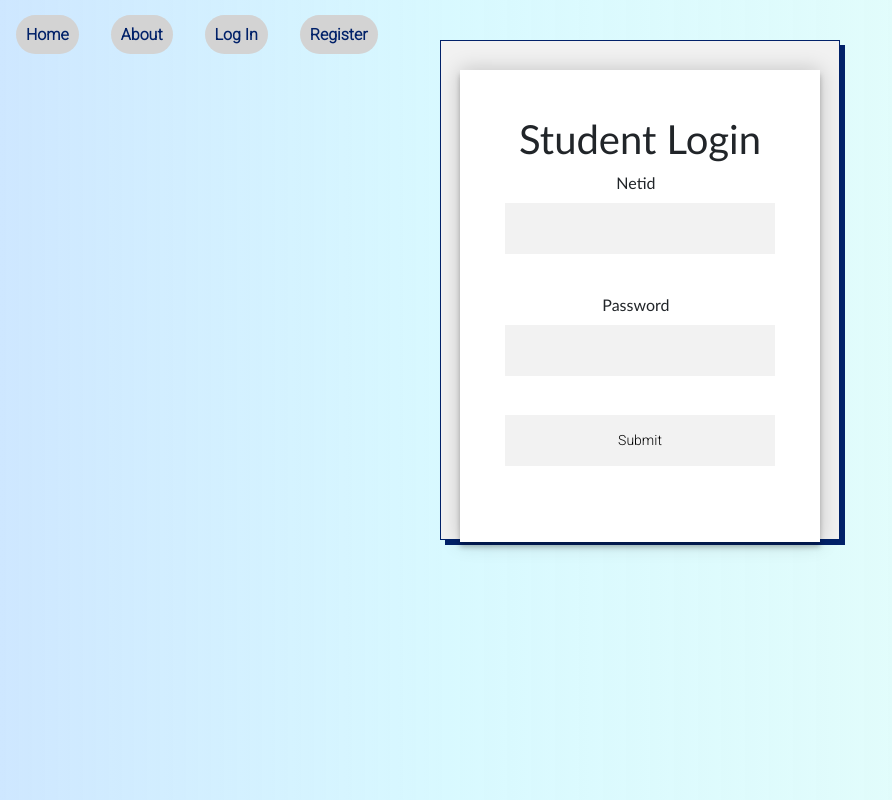
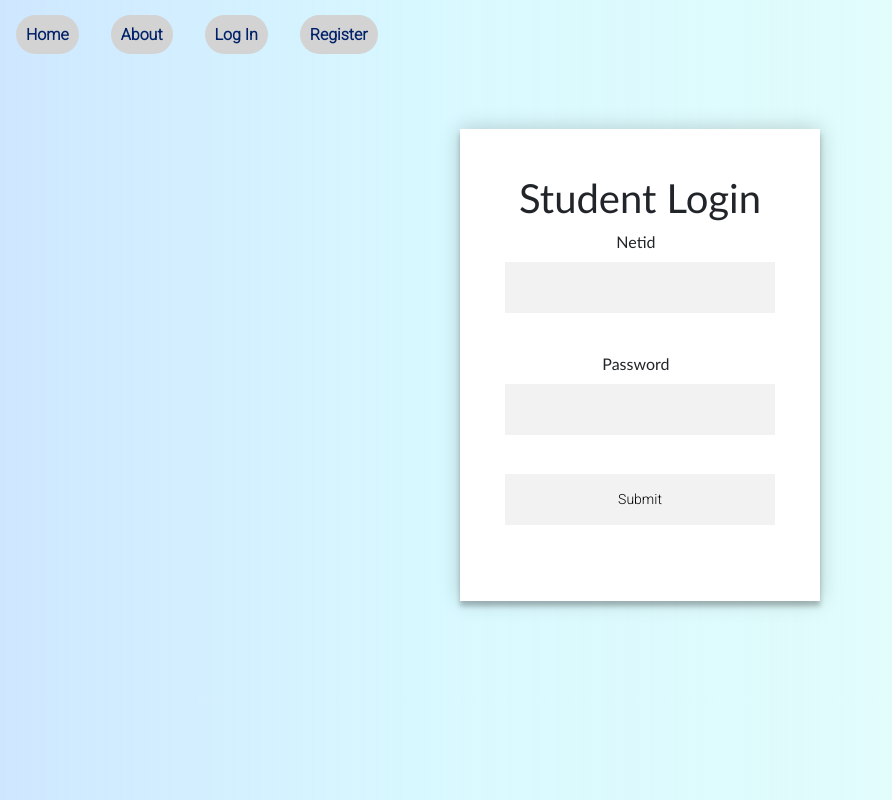
Before and after one commit to yyntommy/CS316_Project, a Python web app: template roommatefinder/templates/login.html in a window 1280 px wide. Shown: the whole page, without its empty margins (0-892 px from the left). Run offline with Jinja, Linux system fonts and the light colour scheme; the template is opened without the code that fills it, so the values that code supplies are empty, except form fields; form fields are guessed from the names that the template uses; some libraries are stand-ins or nearby versions.

Commit message:
background of login container fixed

```diff
--- a/roommatefinder/static/styles/login3.css
+++ b/roommatefinder/static/styles/login4.css
@@ -40,16 +40,7 @@
   transition: all 0.3 ease;
   cursor: pointer;
 }
-.container {
-  position: relative;
-  z-index: 1;
-  background: #f1f1f1;
-  max-width: 400px;
-  max-height: 500px;
-  border: 1px solid #012169;
-  box-shadow: 5px 5px #012169;
-  margin: 0 auto;
-}
+
 .container .info {
   margin: 50px auto;
   text-align: center;
--- a/roommatefinder/templates/login.html
+++ b/roommatefinder/templates/login.html
@@ -2,7 +2,7 @@
 {% block content %}
 <html>
     <head>
-        <link rel = "stylesheet" type = "text/css" href = static/styles/login3.css>
+        <link rel = "stylesheet" type = "text/css" href = static/styles/login4.css>
     </head>
 <body>
 	<div class="login-page">
```
Also changed, not shown: 1 other file.
